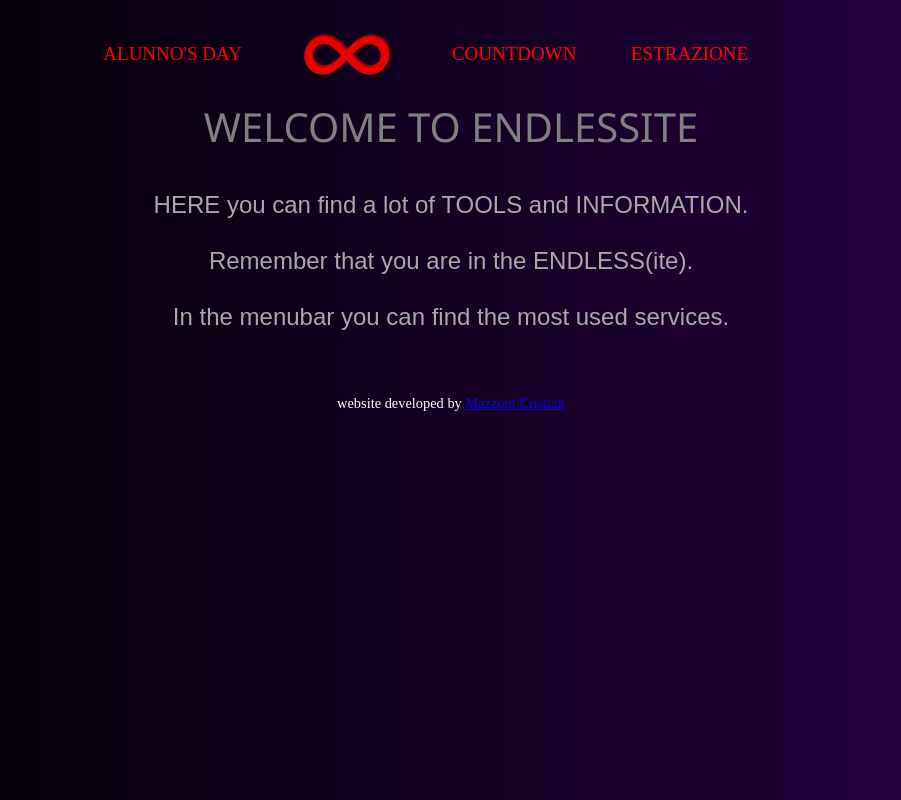
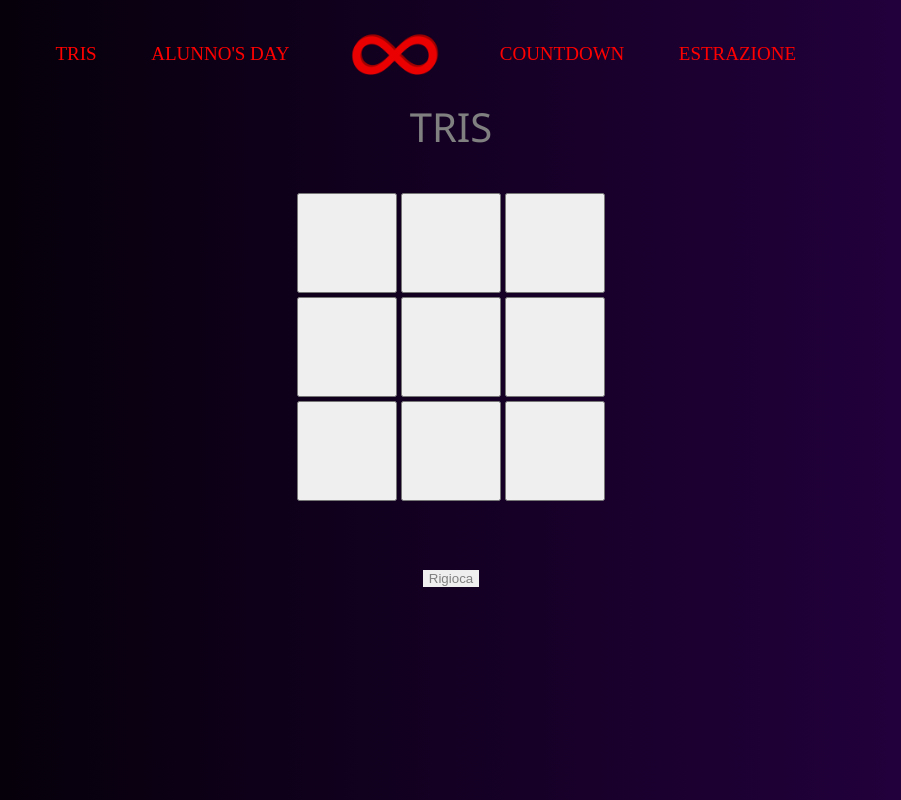
Before and after one commit to mazz0ni/mazz0ni.github.io, a PHP site: page /tris/index.html in a window 1280 px wide. Shown: the whole page, without its empty margins (189-1090 px from the left). Run offline with PHP 8.4, Linux system fonts and the light colour scheme; lists and menus that the app fills with data are empty.

Commit message:
modified:   alunnosday/index.html 	modified:   countdown/index.html 	modified:   countdown/styleindex.css 	modified:   estrazione/index.html 	modified:   index.html 	new file:   tris/index.html 	new file:   tris/indexcss.css

```diff
--- a/index.html
+++ b/index.html
@@ -10,10 +10,11 @@
 <body>
     <header>
         <div class="navbar">
-            <a href="alunnosday/index.html">ALUNNO'S DAY</a>
+            <a href="tris/">TRIS</a>
+            <a href="alunnosday/">ALUNNO'S DAY</a>
             <a href="index.html" class="logo-no-highlight"><img src="images/logo-endless.png" class="logo-endless"></a>
-            <a href="countdown/index.html">COUNTDOWN</a>
-            <a href="estrazione/index.html">ESTRAZIONE</a>
+            <a href="countdown/">COUNTDOWN</a>
+            <a href="estrazione/">ESTRAZIONE</a>
         </div>
         <div class="title">
             <font>WELCOME TO ENDLESSITE</font>
--- /dev/null
+++ b/tris/index.html
@@ -0,0 +1,149 @@
+<html>
+
+	<head>
+		<meta charset="UTF-8">
+		<meta http-equiv="X-UA-Compatible" content="IE=edge">
+		<meta name="viewport" content="width=device-width, initial-scale=1.0">
+		<title>TRIS</title>
+		<link rel="stylesheet" href="indexcss.css">
+	</head>
+
+	<body>
+
+		<header>
+			<div class="navbar">
+				<a href="/tris/">TRIS</a>
+				<a href="/alunnosday/">ALUNNO'S DAY</a>
+				<a href="/index.html" class="logo-no-highlight"><img src="/images/logo-endless.png" class="logo-endless"></a>
+				<a href="/countdown/">COUNTDOWN</a>
+				<a href="/estrazione/">ESTRAZIONE</a>
+			</div>
+		</header>
+
+		<center>
+		<div class="title">TRIS</div>
+		<br><br>
+		<table>
+
+				<tr>
+					<th><input type="button" id="0" onclick="selezione(0)" value="" style="width: 100px; height: 100px; font-size: 90"></th>
+					<th><input type="button" id="1" onclick="selezione(1)" value="" style="width: 100px; height: 100px; font-size: 90"></th>
+					<th><input type="button" id="2" onclick="selezione(2)" value="" style="width: 100px; height: 100px; font-size: 90"></th>
+				</tr>
+
+				<tr>
+					<th><input type="button" id="3" onclick="selezione(3)" value="" style="width: 100px; height: 100px; font-size: 90"></th>
+					<th><input type="button" id="4" onclick="selezione(4)" value="" style="width: 100px; height: 100px; font-size: 90"></th>
+					<th><input type="button" id="5" onclick="selezione(5)" value="" style="width: 100px; height: 100px; font-size: 90"></th>
+				</tr>
+
+				<tr>
+					<th><input type="button" id="6" onclick="selezione(6)" value="" style="width: 100px; height: 100px; font-size: 90"></th>
+					<th><input type="button" id="7" onclick="selezione(7)" value="" style="width: 100px; height: 100px; font-size: 90"></th>
+					<th><input type="button" id="8" onclick="selezione(8)" value="" style="width: 100px; height: 100px; font-size: 90"></th>
+				</tr>
+
+		</table>
+		<br/>
+		<div id="vincita" class="title"></div>
+		<br/><br/>
+		<input type="button" onclick="reload()" value="Rigioca" class="replay">
+		</center>
+		<script>
+
+			var player="X";
+
+			function controllo()
+			{
+				var vincitore="";
+
+				if(document.getElementById("0").value!="" && document.getElementById("0").value==document.getElementById("1").value && document.getElementById("1").value==document.getElementById("2").value){
+					vittoria(document.getElementById("0").value);
+					return;
+				}
+				if(document.getElementById("3").value!="" && document.getElementById("3").value==document.getElementById("4").value && document.getElementById("4").value==document.getElementById("5").value){
+					vittoria(document.getElementById("3").value);
+					return;
+				}
+				if(document.getElementById("6").value!="" && document.getElementById("6").value==document.getElementById("7").value && document.getElementById("7").value==document.getElementById("8").value){
+					vittoria(document.getElementById("6").value);
+					return;
+				}
+
+
+				if(document.getElementById("0").value!="" && document.getElementById("0").value==document.getElementById("3").value && document.getElementById("3").value==document.getElementById("6").value){
+					vittoria(document.getElementById("0").value);
+					return;
+				}
+				if(document.getElementById("1").value!="" && document.getElementById("1").value==document.getElementById("4").value && document.getElementById("4").value==document.getElementById("7").value){
+					vittoria(document.getElementById("1").value);
+					return;
+				}
+
+				if(document.getElementById("2").value!="" && document.getElementById("2").value==document.getElementById("5").value && document.getElementById("5").value==document.getElementById("8").value){
+					vittoria(document.getElementById("2").value);
+					return;
+				}
+
+
+				if(document.getElementById("0").value!="" && document.getElementById("0").value==document.getElementById("4").value && document.getElementById("4").value==document.getElementById("8").value){
+					vittoria(document.getElementById("0").value);
+					return;
+				}
+				if(document.getElementById("2").value!="" && document.getElementById("2").value==document.getElementById("4").value && document.getElementById("4").value==document.getElementById("6").value){
+					vittoria(document.getElementById("2").value);
+					return;
+				}
+
+				var i;
+				var trovato=0;
+				for(i=0; i<9; i++)
+				{
+					if(document.getElementById(i).value=="") trovato=1;
+				}
+
+				if(trovato==0) vittoria("nessuno");
+
+			}
+
+			function reload()
+			{
+				location.reload();
+			}
+
+			function selezione(pos)
+			{
+				document.getElementById(pos).value=player;
+				document.getElementById(pos).disabled="true";
+
+				if(player=="X") player="O";
+				else player="X";
+
+				controllo();
+			}
+
+			function vittoria(vincitore)
+			{
+
+				if(vincitore=="nessuno")
+				{
+					document.getElementById("vincita").innerHTML="PAREGGIO";
+				}
+				else
+				{
+					var i;
+
+					for(i=0; i<9; i++)
+					{
+						document.getElementById(i).disabled="true";
+					}
+
+					document.getElementById("vincita").innerHTML="VINCITORE= "+vincitore;
+				}
+			}
+
+		</script>
+
+	</body>
+
+</html>
--- a/indexcss.css
+++ b/tris/indexcss.css
@@ -15,7 +15,13 @@ body{
     margin-top: 3%;
     color: darkgrey;
     text-align: center;
-    font-size: 150%;
+    font-size: 130%;
+}
+
+.replay{
+    border: none;
+    color: grey;
+    background-color: none;
 }
 
 .logo-endless{
@@ -52,14 +58,20 @@ body{
     font-size: 90%;
 }
 
-.hosting{
-    font-family: Arial, Helvetica, sans-serif;
-    margin-top: 3%;
-    color: darkgrey;
+.download-link{
     text-align: center;
-    font-size: 150%;
+    text-decoration: none;
+    color: rgba(200,60,0,1);
 }
 
-.form{
-    margin-top: 3%;
+.download-text{
+    text-align: center;
+    color: lightgrey;
+    padding: 4%;
 }
+
+.footer-text{
+    text-align: center;
+    color: white;
+    font-size: 100%;
+}
```
Also changed, not shown: alunnosday/index.html (+7 -4 lines), countdown/index.html (+9 -1 lines), estrazione/index.html (+7 -4 lines).
